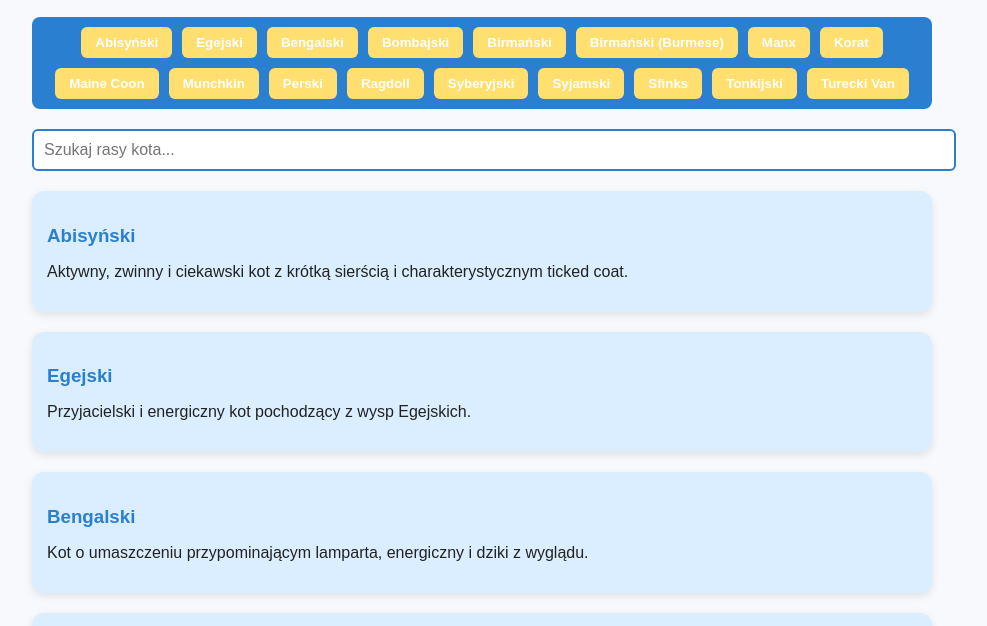
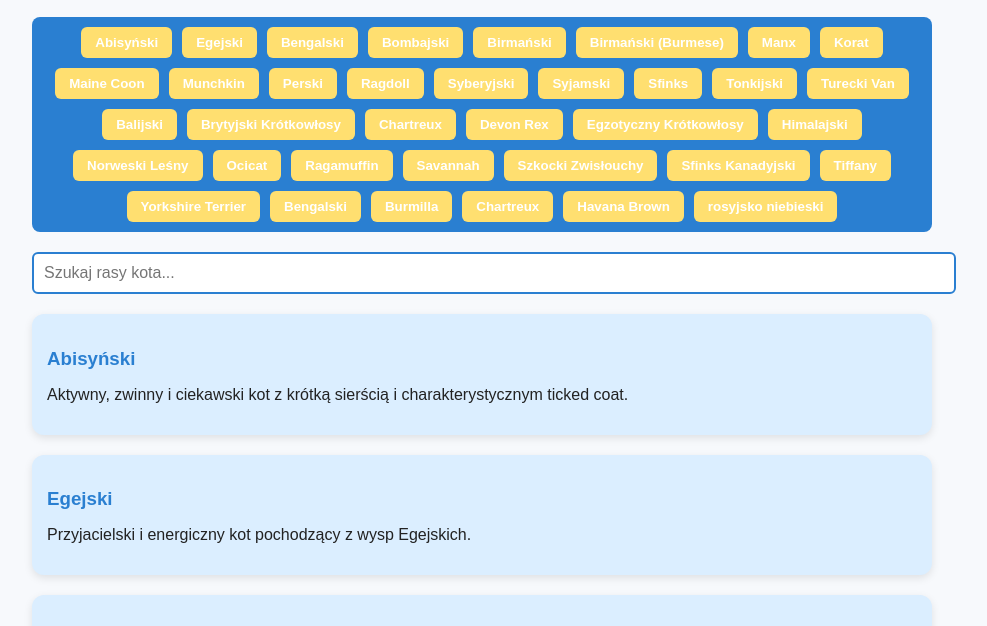
Before and after one commit to Antix2602/kotologia.org, a plain HTML site: page index.html in a window 1280 px wide. Shown: the part 121-747 px from the top of the page, without its empty margins (158-1145 px from the left). Drawn offline with Linux system fonts and the light colour scheme.

Commit message:
Update index.html

```diff
--- a/index.html
+++ b/index.html
@@ -195,6 +195,101 @@
       id: 'turk',
       nazwa: 'Turecki Van',
       opis: 'Kot uwielbiający wodę, biały z kolorowymi uszami i ogonem.'
+    },
+    {
+      id: 'bali',
+      nazwa: 'Balijski',
+      opis: 'Długowłosy kuzyn syjamskiego, bardzo towarzyski i inteligentny.'
+    },
+    {
+      id: 'brit',
+      nazwa: 'Brytyjski Krótkowłosy',
+      opis: 'Gruby, krępy kot z gęstą sierścią i dużymi oczami.'
+    },
+    {
+      id: 'chart',
+      nazwa: 'Chartreux',
+      opis: 'Kot o niebieskoszarej sierści, znany z łagodnego charakteru.'
+    },
+    {
+      id: 'devon',
+      nazwa: 'Devon Rex',
+      opis: 'Kot o krótkiej, falistej sierści, bardzo aktywny i towarzyski.'
+    },
+    {
+      id: 'exot',
+      nazwa: 'Egzotyczny Krótkowłosy',
+      opis: 'Krótkowłosa wersja persa, bardzo przyjazny i spokojny.'
+    },
+    {
+      id: 'hima',
+      nazwa: 'Himalajski',
+      opis: 'Długowłosy kot z niebieskimi oczami, bardzo łagodny.'
+    },
+    {
+      id: 'norw',
+      nazwa: 'Norweski Leśny',
+      opis: 'Silny, odporny kot z długą sierścią, idealny do zimnego klimatu.'
+    },
+    {
+      id: 'ocic',
+      nazwa: 'Ocicat',
+      opis: 'Kot o umaszczeniu przypominającym dzikiego kota, bardzo towarzyski.'
+    },
+    {
+      id: 'ragam',
+      nazwa: 'Ragamuffin',
+      opis: 'Miękki, przyjazny kot, idealny do przytulania.'
+    },
+    {
+      id: 'sava',
+      nazwa: 'Savannah',
+      opis: 'Kot hybrydowy, bardzo aktywny i inteligentny.'
+    },
+    {
+      id: 'scot',
+      nazwa: 'Szkocki Zwisłouchy',
+      opis: 'Kot o charakterystycznych zwisających uszach, bardzo łagodny.'
+    },
+    {
+      id: 'sphynx',
+      nazwa: 'Sfinks Kanadyjski',
+      opis: 'Kot bez sierści, bardzo towarzyski i ciepły.'
+    },
+    {
+      id: 'tiff',
+      nazwa: 'Tiffany',
+      opis: 'Kot o długiej sierści, bardzo przyjazny i towarzyski.'
+    },
+    {
+      id: 'york',
+      nazwa: 'Yorkshire Terrier',
+      opis: 'Mały, energiczny kot o długiej sierści, bardzo przywiązany do właściciela.'
+    },
+    {
+      id: 'bengal',
+      nazwa: 'Bengalski',
+      opis: 'Kot o umaszczeniu przypominającym dzikiego kota, bardzo aktywny i inteligentny.'
+    },
+    {
+      id: 'burmilla',
+      nazwa: 'Burmilla',
+      opis: 'Kot o krótkiej sierści, bardzo przyjazny i towarzyski.'
+    },
+    {
+      id: 'chartreux',
+      nazwa: 'Chartreux',
+      opis: 'Kot o niebieskoszarej sierści, znany z łagodnego charakteru.'
+    },
+    {
+      id: 'havana',
+      nazwa: 'Havana Brown',
+      opis: 'Kot o czekoladowej sierści, bardzo przyjazny i towarzyski.'
+    },
+    {
+      id: 'rosyjski',
+      nazwa: 'rosyjsko niebieski',
+      opis: 'Rasa średniej wielkości, znana z eleganckiej sylwetki i gęstego, niebieskoszarego futra ze srebrzystym połyskiem.'
     }
   ];
 
```
